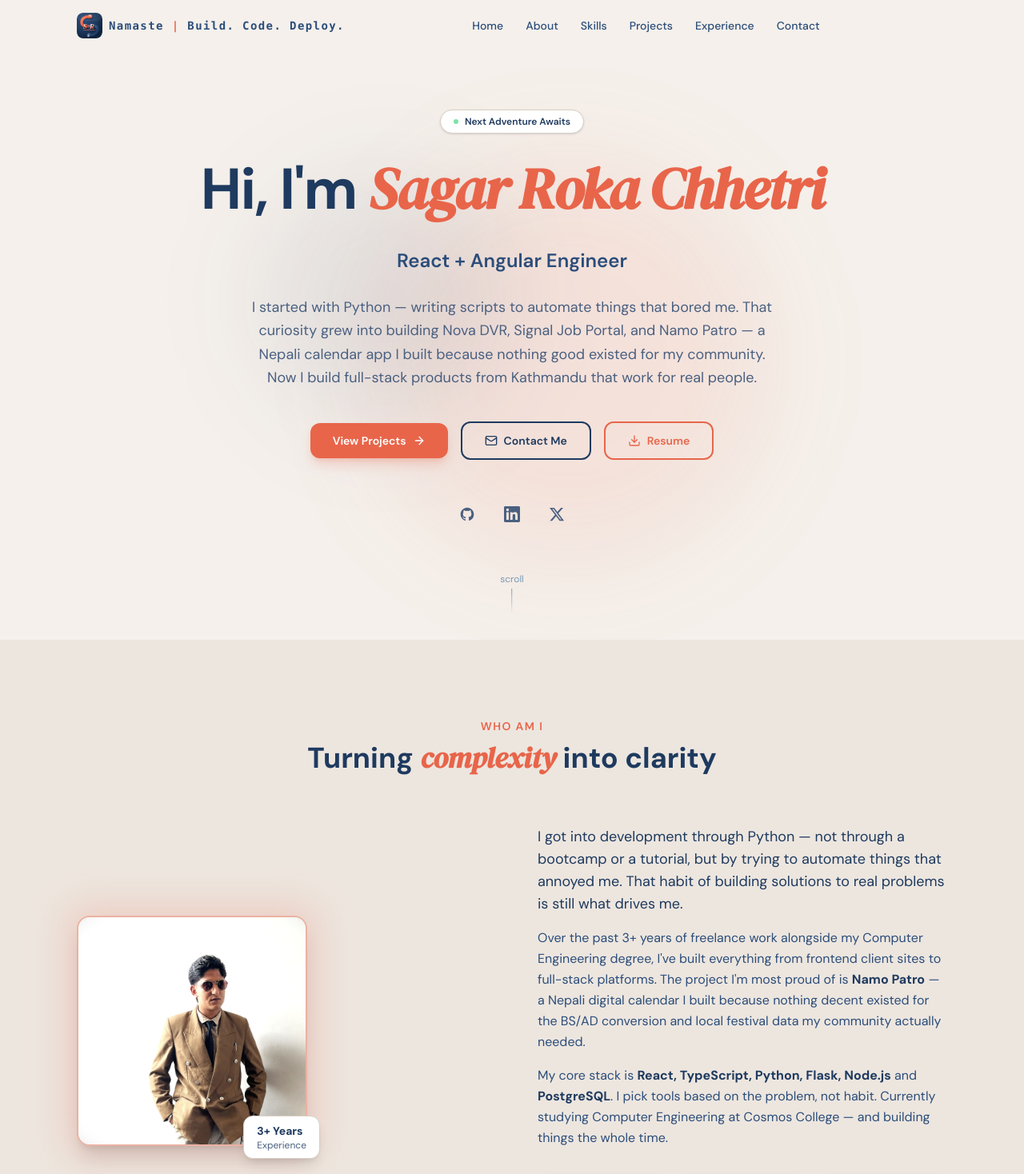
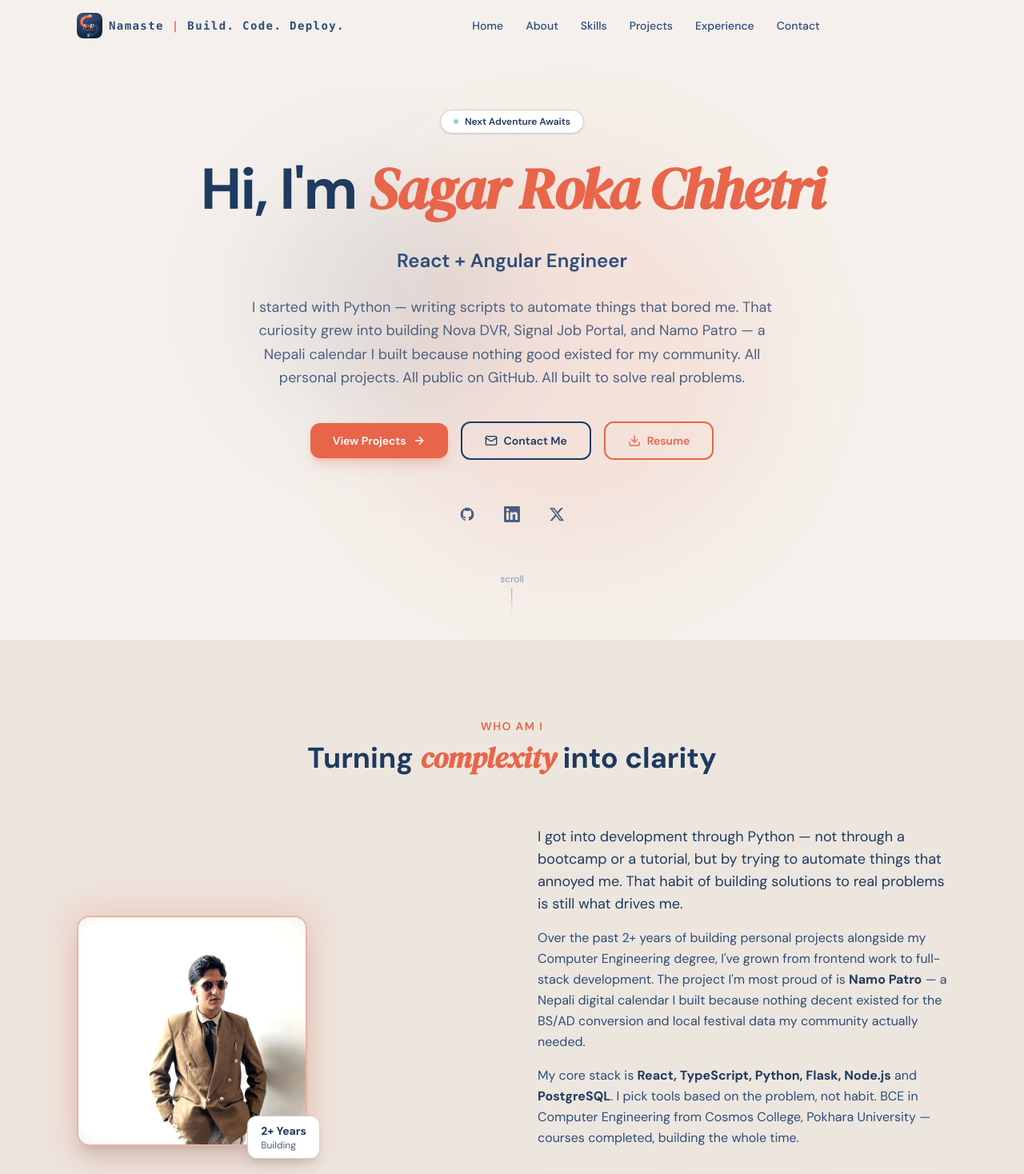
Before and after one commit to sc8134/Portfolio, a React (Vite) app: page / in a window 1280 px wide. Shown: the top 1468 px of the page at 80% size. Built offline with nearby package versions, Linux system fonts and the light colour scheme.

Commit message:
Fix timeline: 2+ years building, personal projects only, BCE 2022-2026 courses completed

```diff
--- a/src/components/About.tsx
+++ b/src/components/About.tsx
@@ -83,8 +83,8 @@ export default function About() {
               </div>
               {/* Floating badge */}
               <div className="absolute -bottom-4 -right-4 bg-white border border-[#D9CFC5] rounded-xl px-4 py-2 shadow-lg">
-                <p className="text-sm font-bold text-[#1E3A5F]">3+ Years</p>
-                <p className="text-xs text-[#4A6080]">Experience</p>
+                <p className="text-sm font-bold text-[#1E3A5F]">2+ Years</p>
+                <p className="text-xs text-[#4A6080]">Building</p>
               </div>
             </div>
           </motion.div>
@@ -103,8 +103,8 @@ export default function About() {
                 solutions to real problems is still what drives me.
               </p>
               <p>
-                Over the past 3+ years of freelance work alongside my Computer Engineering degree,
-                I've built everything from frontend client sites to full-stack platforms.
+                Over the past 2+ years of building personal projects alongside my Computer
+                Engineering degree, I've grown from frontend work to full-stack development.
                 The project I'm most proud of is{' '}
                 <strong className="text-[#1E3A5F]">Namo Patro</strong> — a Nepali digital calendar
                 I built because nothing decent existed for the BS/AD conversion and local festival
@@ -114,17 +114,17 @@ export default function About() {
                 My core stack is{' '}
                 <strong className="text-[#1E3A5F]">React, TypeScript, Python, Flask, Node.js</strong>{' '}
                 and <strong className="text-[#1E3A5F]">PostgreSQL</strong>. I pick tools based on
-                the problem, not habit. Currently studying Computer Engineering at Cosmos College —
-                and building things the whole time.
+                the problem, not habit. BCE in Computer Engineering from Cosmos College,
+                Pokhara University — courses completed, building the whole time.
               </p>
             </div>
 
             {/* Stats row */}
             <div className="grid grid-cols-3 gap-4 pt-2">
               {[
-                { value: '6+', label: 'Projects Shipped' },
-                { value: '3+', label: 'Years Building' },
-                { value: '3', label: 'Open Source Libs' },
+                { value: '6+', label: 'Projects Built' },
+                { value: '2+', label: 'Years Building' },
+                { value: '3', label: 'Open Source' },
               ].map(({ value, label }) => (
                 <div key={label} className="text-center p-3 rounded-xl bg-white border border-[#D9CFC5] shadow-sm">
                   <p className="text-2xl font-bold text-[#E8654A]">{value}</p>
--- a/src/components/Hero.tsx
+++ b/src/components/Hero.tsx
@@ -112,8 +112,8 @@ export default function Hero() {
         >
           I started with Python — writing scripts to automate things that bored me.
           That curiosity grew into building Nova DVR, Signal Job Portal, and Namo Patro —
-          a Nepali calendar app I built because nothing good existed for my community.
-          Now I build full-stack products from Kathmandu that work for real people.
+          a Nepali calendar I built because nothing good existed for my community.
+          All personal projects. All public on GitHub. All built to solve real problems.
         </motion.p>
 
         {/* CTA buttons */}
--- a/src/data/experience.ts
+++ b/src/data/experience.ts
@@ -4,47 +4,38 @@ export const experiences: Experience[] = [
   {
     id: 1,
     role: 'Full Stack Developer',
-    company: 'CodeRunners Technologies / Freelance',
-    period: 'Jan 2025 – Present',
+    company: 'CodeRunners Technologies',
+    period: 'Jul 2026 – Present',
     description:
-      'Building complete products end-to-end — React frontends, Python/Node.js backends, and deployment. Current focus: AI-powered tools and SaaS products. Built Nova DVR (live on Vercel) and Signal Job Portal during this period.',
+      'Building a full-stack cricket fan-page web app using the MERN stack (MongoDB, Express, React, Node.js) — my first professional engagement, with compensation structured as future opportunity rather than salary. Working across the full stack, from React frontend to backend and database design.',
     type: 'work',
   },
   {
     id: 2,
-    role: 'Backend Web Developer',
-    company: 'Freelance',
-    period: 'Jan 2024 – Dec 2024',
+    role: 'Web Developer',
+    company: 'Personal Projects',
+    period: '2024 – 2025',
     description:
-      'Moved from frontend-only to full backend work. Built REST APIs with Flask and Node.js, integrated PostgreSQL and MongoDB, and set up GitHub Actions CI/CD pipelines for client projects. This is when I started taking system design seriously.',
+      'Started building web applications to apply what I was learning in my Computer Engineering degree. Covered frontend (React, Tailwind CSS) and backend (Flask, Node.js, PostgreSQL). This is when I built Namo Patro and Velora.',
     type: 'work',
   },
   {
     id: 3,
-    role: 'Frontend Web Developer',
-    company: 'Freelance',
-    period: 'Jun 2022 – Dec 2023',
-    description:
-      'Started freelancing with React and Tailwind CSS — mostly client sites for local businesses in Nepal. Learned a lot about responsive design, accessibility, and what real users actually need from an interface.',
-    type: 'work',
-  },
-  {
-    id: 4,
     role: 'B.C.E. Computer Engineering',
     university: 'Pokhara University',
     college: 'Cosmos College of Management & Technology',
     period: '2022 – 2026',
     description:
-      'Studying software engineering, algorithms, networking, and distributed systems. I\'ve been building real projects in parallel the entire time — the GitHub profile reflects that. Namo Patro was started during my first year.',
+      'Completed coursework in software engineering, algorithms, networking, data structures, and distributed systems. Courses completed — awaiting graduation. Built real projects throughout the degree, all publicly available on GitHub.',
     type: 'education',
   },
   {
-    id: 5,
+    id: 4,
     role: '+2 in Science (Physics)',
     college: 'Milestone International College',
     period: '2019 – 2021',
     description:
-      'Completed higher secondary with honors — 3.78 GPA, top 10% in Nepal. Physics trained me to think systematically before acting, which still shows up in how I approach debugging.',
+      'Completed higher secondary with honors — 3.78 GPA, ranked in the top 10% in Nepal.',
     type: 'education',
   },
 ];
```
